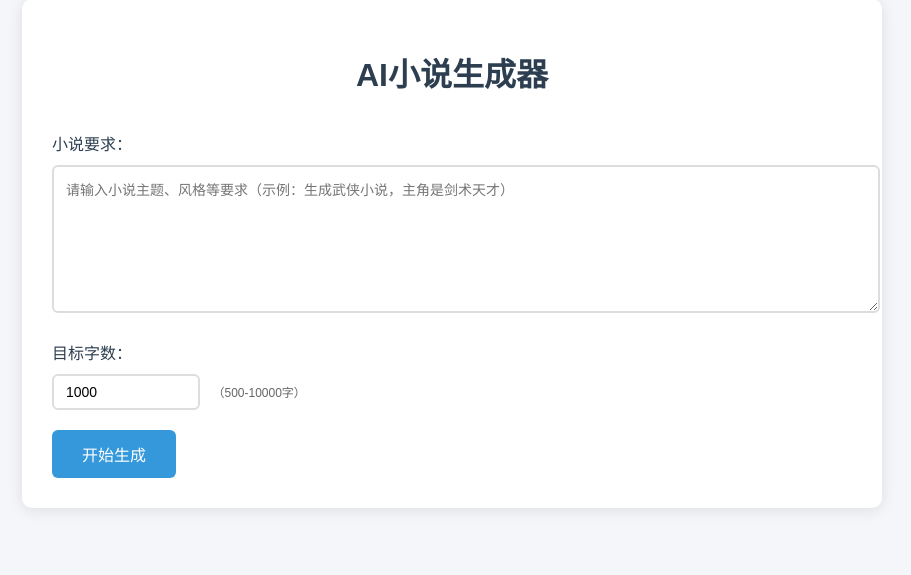
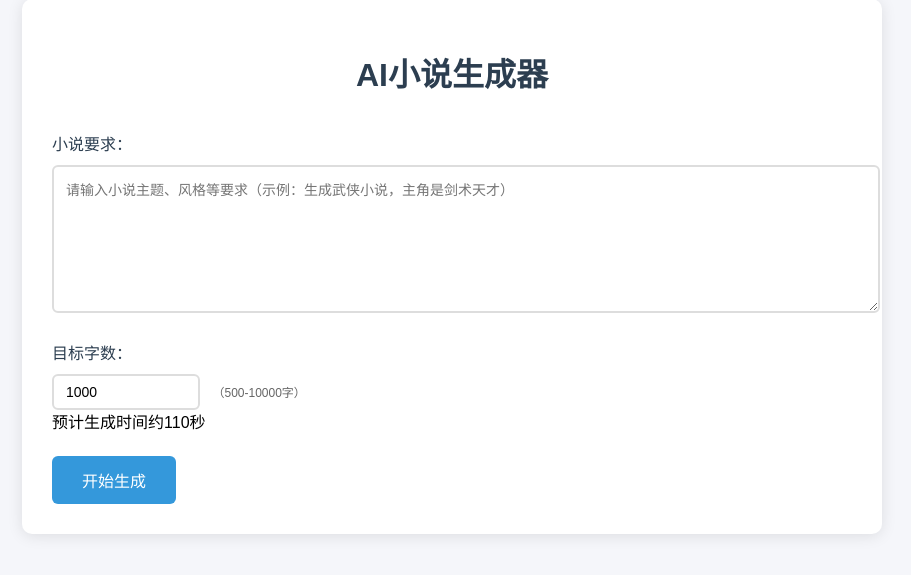
Before and after one commit to YOO233/xiaoshuo, a Flask app: page / in a window 1280 px wide. Shown: the part 21-596 px from the top of the page, without its empty margins (188-1099 px from the left). Run offline with Flask 3, Linux system fonts and the light colour scheme.

Commit message:
20250722动态计算生成时间并更新界面提示

```diff
--- a/static/js/app.js
+++ b/static/js/app.js
@@ -13,7 +13,14 @@ document.getElementById('generateForm').addEventListener('submit', async (e) =>
     submitBtn.disabled = true;
     loading.style.display = 'block';
     resultContainer.style.display = 'none';
-    let estimatedSeconds = 60;
+    // 动态计算倒计时时间
+    const wordCount = parseInt(document.getElementById('word_count').value) || 1000;
+    if (wordCount < 500 || wordCount > 10000) {
+        alert('字数范围需在500-10000之间');
+        return;
+    }
+    let baseTime = wordCount <= 1000 ? 110 : 110 + Math.ceil((wordCount - 1000) / 15);
+    let estimatedSeconds = baseTime;
 
     try {
         const formData = new FormData(e.target);
@@ -22,7 +29,7 @@ document.getElementById('generateForm').addEventListener('submit', async (e) =>
         // 心跳计时器
         const timer = setInterval(() => {
             estimatedSeconds = Math.max(0, estimatedSeconds - 1);
-            timeEstimate.textContent = estimatedSeconds || '0';
+        timeEstimate.textContent = estimatedSeconds.toString();
         }, 1000);
 
         const response = await fetch('/', {
@@ -47,8 +54,23 @@ document.getElementById('generateForm').addEventListener('submit', async (e) =>
     } finally {
         submitBtn.disabled = false;
         loading.style.display = 'none';
-        timeEstimate.textContent = '30';
+        // 动态重置倒计时初始值
+        const currentWordCount = parseInt(document.getElementById('word_count').value) || 1000;
+        const resetTime = currentWordCount <= 1000 ? 110 : 110 + Math.ceil((currentWordCount - 1000)/15);
+        timeEstimate.textContent = resetTime.toString();
     }
+});
+
+// 初始化页面时触发计算
+document.addEventListener('DOMContentLoaded', () => {
+    document.getElementById('word_count').dispatchEvent(new Event('input'));
+});
+
+// 实时计算预估时间
+document.getElementById('word_count').addEventListener('input', (e) => {
+    const count = parseInt(e.target.value) || 1000;
+    const preview = document.getElementById('timeEstimatePreview');
+    preview.textContent = count <= 1000 ? 110 : 110 + Math.ceil((count - 1000)/15);
 });
 
 function copyResult() {
--- a/templates/index.html
+++ b/templates/index.html
@@ -22,13 +22,14 @@
                 <input type="number" id="word_count" name="word_count"
                     value="1000" min="500" max="10000" required>
                 <span class="hint">（500-10000字）</span>
+                <div class="time-hint">预计生成时间约<span id="timeEstimatePreview">110</span>秒</div>
             </div>
 
             <button type="submit" id="submitBtn">开始生成</button>
 
             <div class="loading" id="loading">
                 <div class="spinner"></div>
-                <div class="progress-text">正在生成中，预计需要<span id="timeEstimate">60</span>秒...</div>
+                <div class="progress-text">正在生成中，预计需要<span id="timeEstimate">110</span>秒...</div>
             </div>
         </form>
 
```
